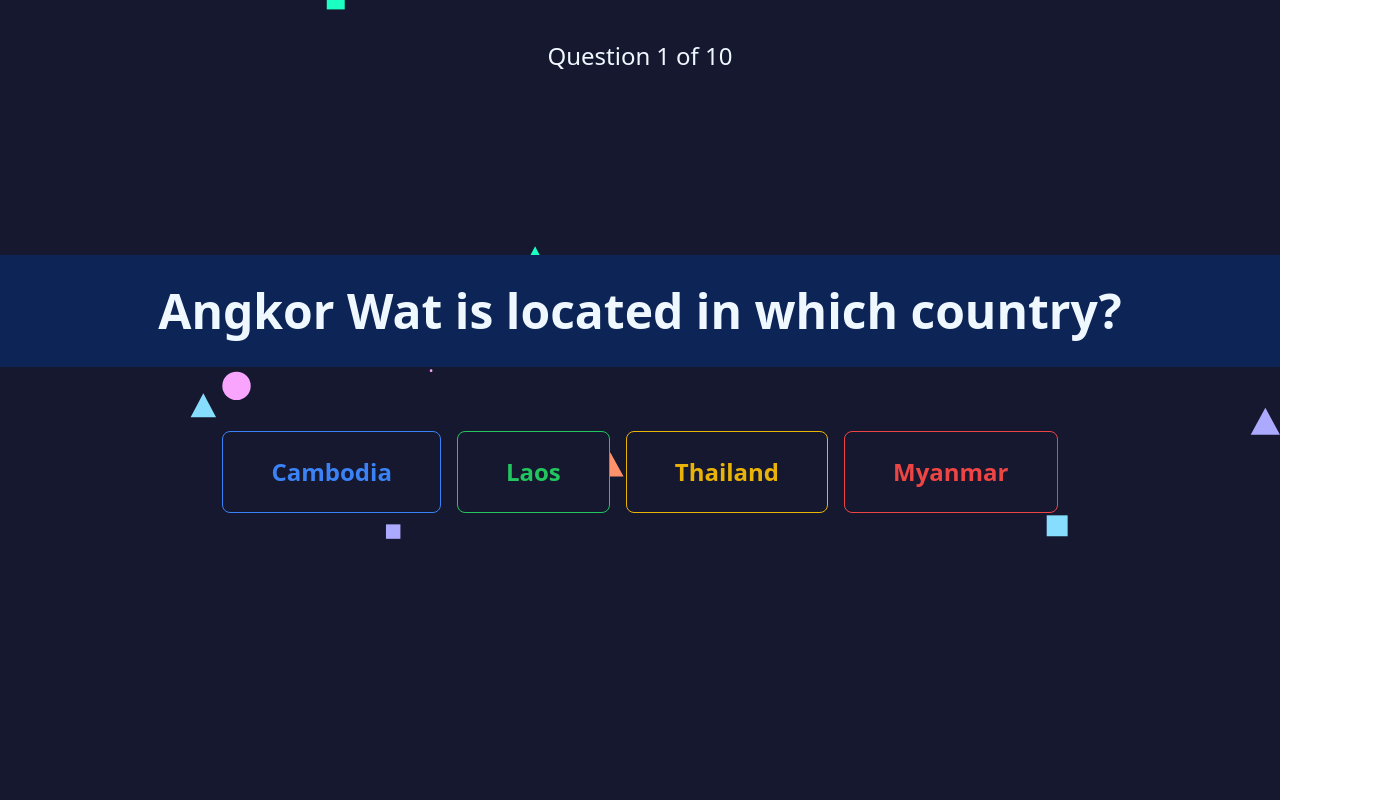
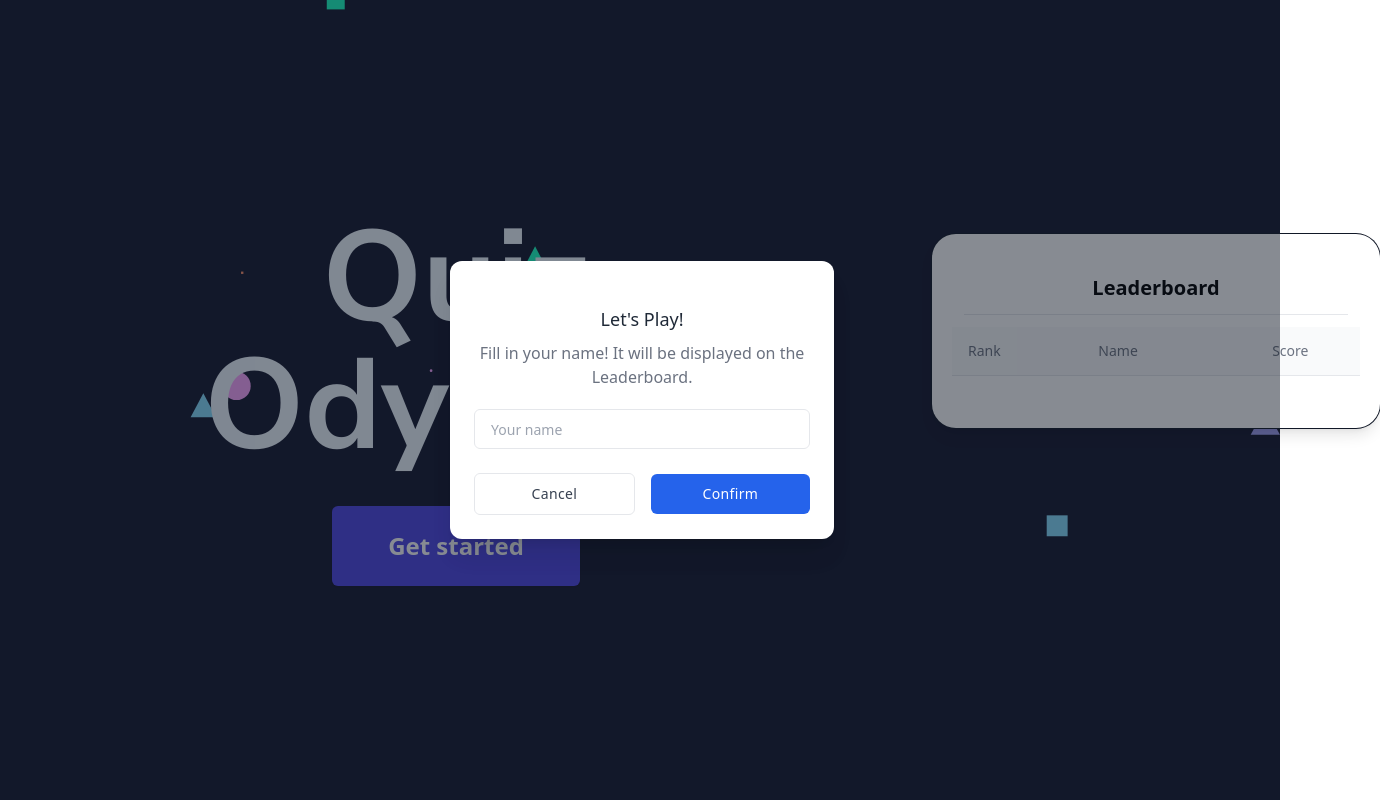
Before and after one commit to aGlassofMarjan/HackatonBSD15, a plain HTML site: page index.html in a window 1280 px wide. Both pictures are taken after a click on the button "Get started". Shown: the whole page, 1380 px wide, since content can reach past the window. Drawn offline with nearby package versions, Linux system fonts and the light colour scheme.

Commit message:
final commit group 2 BSD15

```diff
--- a/index.html
+++ b/index.html
@@ -19,48 +19,59 @@
                     <h1 class="text-9xl font-bold mb-9">Quiz <br> Odyssey</h1>
 
                     <!-- tombol pertama mulai -->
-                    <button id="mulai" class="rounded-md bg-indigo-600 px-14 py-6 text-2xl mt-45 font-semibold
+                    <button id="openPopup" class="rounded-md bg-indigo-600 px-14 py-6 text-2xl mt-45 font-semibold
                     text-white shadow-sm hover:bg-indigo-500 focus-visible:outline focus-visible:outline-2
                     focus-visible:outline-offset-2 focus-visible:outline-indigo-600">Get started</button>
                 </div>
                 <div class="text-center">
                     <div class="relative left-1/2 mt-5 flex w-max-w-max">
                         <div class="w-screen max-w-md flex-auto overflow-hidden rounded-3xl bg-white text-sm leading-6
-                        shadow-lg ring-1 ring-gray-900/5">
-                            <div class="p-5 text-xl">
+                        shadow-lg ring-1 ring-gray-900 p-5">
+                            <div class="pt-5 text-xl" id="leaderboard">
                                 <p class="font-bold">Leaderboard</p>
                                 <hr class="font-bold m-3">
-                                <!-- Leaderboard -->
-                                <ul role="list" class="divide-y divide-gray-100">
-                                    <li class="flex justify-between gap-x-6 py-5">
-                                        <div class="flex min-w-0 gap-x-4">
-                                            <h1 class="font-bold text-slate-950">1</h1>
-                                            <div class="min-w-0 flex-auto">
-                                                <p class="text-md font-semibold leading-6 text-gray-900">Leslie
-                                                    Alexander</p>
-                                            </div>
-                                        </div>
-                                        <div class="hidden shrink-0 sm:flex sm:flex-col sm:items-end">
-                                            <p class="text-md leading-6 text-gray-900">2987</p>
-                                        </div>
-                                    </li>
+                                <!-- jbjbj -->
+                                <table id="leaderboard-table" class="min-w-full divide-y divide-gray-200">
+                                    <thead class="bg-gray-50">
+                                        <tr>
+                                            <th scope="col" class="py-3.5 px-4 text-sm font-normal text-left rtl:text-right
+                                                text-gray-500">
+                                                <button class="flex items-center gap-x-3 focus:outline-none">
+                                                    <span>Rank</span>
+                                                </button>
+                                            </th>
 
-                                    <!-- list example - hapus untuk integrasi -->
+                                            <th scope="col"
+                                                class="px-12 py-3.5 text-sm font-normal text-left rtl:text-right text-gray-500">
+                                                Name
+                                            </th>
 
-                                    <li class="flex justify-between gap-x-6 py-5">
-                                        <div class="flex min-w-0 gap-x-4">
-                                            <h1 class="font-bold text-slate-950">1</h1>
-                                            <div class="min-w-0 flex-auto">
-                                                <p class="text-md font-semibold leading-6 text-gray-900">Leslie
-                                                    Alexander</p>
-                                            </div>
-                                        </div>
-                                        <div class="hidden shrink-0 sm:flex sm:flex-col sm:items-end">
-                                            <p class="text-md leading-6 text-gray-900">2987</p>
-                                        </div>
-                                    </li>
-                                </ul>
-
+                                            <th scope="col"
+                                                class="px-4 py-3.5 text-sm font-normal text-left rtl:text-right text-gray-500">
+                                                Score
+                                            </th>
+                                        </tr>
+                                    </thead>
+                                    <tbody id="leaderboard-body" class="bg-white divide-y divide-gray-200">
+                                        <tr>
+                                            <td class="px-4 py-4 text-sm font-medium whitespace-nowrap">
+                                                <div>
+                                                    <h2 class="font-medium text-gray-800"></h2>
+                                                </div>
+                                            </td>
+                                            <td class="px-12 py-4 text-sm font-medium whitespace-nowrap">
+                                                <div>
+                                                    <h2 class="font-medium text-gray-800"></h2>
+                                                </div>
+                                            </td>
+                                            <td class="px-4 py-4 text-sm whitespace-nowrap">
+                                                <div>
+                                                    <p class="text-gray-500"></p>
+                                                </div>
+                                            </td>
+                                        </tr>
+                                    </tbody>
+                                </table>
                             </div>
                         </div>
                     </div>
@@ -69,7 +80,57 @@
         </div>
 
         <!-- Popup container -->
-        <!-- ini id nya => id="popUpDaftar" -->
+
+        <div id="popupForm"
+            class="popup fixed top-0 left-0 w-full h-full flex items-center justify-center bg-gray-900 bg-opacity-50">
+            <div class="flex items-end justify-center min-h-screen px-4 pt-4 pb-20 text-center sm:block sm:p-0">
+                <span class="hidden sm:inline-block sm:align-middle sm:h-screen" aria-hidden="true">&#8203;</span>
+
+                <div class="relative inline-block p-4 overflow-hidden text-left align-middle transition-all
+                transform bg-white shadow-xl sm:max-w-sm rounded-xl sm:my-8 sm:w-full sm:p-6">
+                    <div class="mt-5 text-center">
+                        <h3 class="text-lg font-medium text-gray-800" id="modal-title">
+                            Let's Play!
+                        </h3>
+
+                        <p class="mt-2 text-gray-500">
+                            Fill in your name! It will be displayed on the Leaderboard.
+                        </p>
+                    </div>
+
+                    <form>
+                        <div class="flex items-center justify-between w-full mt-5 gap-x-2">
+                            <input id="name" type="text" placeholder="Your name" class="flex-1 block h-10 px-4 text-sm
+                            text-gray-700 bg-white border border-gray-200 rounded-md focus:border-blue-400
+                            focus:ring-blue-300 focus:ring-opacity-40 focus:outline-none focus:ring" />
+                        </div>
+
+
+                        <div class="mt-4 sm:flex sm:items-center sm:justify-between sm:mt-6 sm:-mx-2">
+
+
+                            <button id="closePopup" class="px-4 sm:mx-2 w-full py-2.5 text-sm font-medium tracking-wide text-gray-700
+                            capitalize transition-colors duration-300 transform border border-gray-200 rounded-md hover:bg-gray-100
+                            focus:outline-none focus:ring focus:ring-gray-300 focus:ring-opacity-40">
+                                Cancel
+                            </button>
+
+
+                            <button id="mulai" class="px-4 sm:mx-2 w-full py-2.5 mt-3 sm:mt-0 text-sm
+                            font-medium tracking-wide text-white capitalize transition-colors duration-300
+                            transform bg-blue-600 rounded-md hover:bg-blue-500 focus:outline-none focus:ring
+                            focus:ring-blue-300 focus:ring-opacity-40">
+                                Confirm
+                            </button>
+                        </div>
+                    </form>
+
+
+                </div>
+            </div>
+        </div>
+
+        <!-- Akhir Popup container -->
 
         <!-- akjehbihwe -->
 
@@ -456,9 +517,24 @@
         </div>
     </div>
 
+    <script>
+        const openPopupBtn = document.getElementById('openPopup');
+        const closePopupBtn = document.getElementById('closePopup');
+        const popupForm = document.getElementById('popupForm');
+
+        openPopupBtn.addEventListener('click', () => {
+            popupForm.style.display = 'flex';
+        });
+
+        closePopupBtn.addEventListener('click', () => {
+            popupForm.style.display = 'none';
+        });
+    </script>
+    <script src="./script/leaderboard.js"></script>
     <script src="./script/buttons.js"></script>
     <script src="asset/finisher-header.es5.min.js" type="text/javascript"></script>
     <script src="asset/scriptHeader.js"></script>
     <script src="https://cdn.tailwindcss.com"></script>
 </body>
+
 </html>
--- a/script/buttons.js
+++ b/script/buttons.js
@@ -73,7 +73,7 @@ let bankSoal = [
         ]
     },
     { // Number 9
-        question: 'What is the abbreviation for WHO (World Health Organization)?',
+        question: 'What is the abbreviation for WHO?',
         answer: [
             "World Health Organization",
             "World Happy Organization",
@@ -236,12 +236,14 @@ let nextButtons = document.querySelectorAll(".nextButton")
 let backButton = document.getElementById("kembali")
 let currentPageIndex = 0
 let score = 0
+let pertama = 0
 
 document.getElementById('mulai').addEventListener('click', function () {
     recNoSoal = []
     currentPageIndex = 0
     showPage(currentPageIndex)
     document.getElementById('halamanUtama').style.display = 'none'
+    document.getElementById('popupForm').style.display = 'none'
 })
 
 nextButtons.forEach((button, index) => {
@@ -276,6 +278,7 @@ nextButtons.forEach((button, index) => {
 
 backButton.addEventListener("click", function () {
     score = 0
+    pertama = 0
     currentPageIndex = 0
     showPage(currentPageIndex)
 
@@ -333,4 +336,5 @@ function showPage(index) {
             page.style.display = 'none'
         }
     })
+
 }
--- a/script/leaderboard.js
+++ b/script/leaderboard.js
@@ -1,42 +1,37 @@
 let users = [];
-
+let user = {}
 const addUser = (ev) => {
   ev.preventDefault();
-
-  let user = {
+  user = {
     id: Date.now(),
     name: document.getElementById("name").value,
     score: generateRandomScore() // nanti score disini, func randomscore matiin
   };
-  users.push(user);
+
   document.querySelector("form").reset();
 
-  updateLeaderboard();
-
-
-  localStorage.setItem("UserList", JSON.stringify(users));
 }
 
 //RANDOM SCORE
 //ini buat contoh score aja
 const generateRandomScore = () => {
-  return Math.floor(Math.random() * 101);
+  return document.getElementById('finalScore').innerText
 }
 
 const updateLeaderboard = () => {
 
   users.sort((a, b) => b.score - a.score);
-
+  const topUser = users.slice(0, 10)
 
   const leaderboardBody = document.getElementById('leaderboard-body');
   leaderboardBody.innerHTML = '';
 
-  users.forEach((user, index) => {
+  topUser.forEach((user, index) => {
     const row = `<tr>
-                  <td>${index + 1}</td>
-                  <td>${user.name}</td>
-                  <td>${user.score}</td>
-                </tr>`;
+    <td class="text-md text-gray-800">${index + 1}</td>
+    <td class="text-md text-gray-800">${user.name}</td>
+    <td class="text-md text-gray-800">${user.score}</td>
+    </tr>`;
     leaderboardBody.innerHTML += row;
   });
 }
@@ -48,5 +43,16 @@ document.addEventListener("DOMContentLoaded", () => {
     updateLeaderboard();
   }
 
-  document.getElementById('btn').addEventListener('click', addUser);
+  document.getElementById('mulai').addEventListener('click', addUser);
 });
+
+backButton = document.getElementById("kembali")
+backButton.addEventListener("click", function () {
+  user.score = document.getElementById('finalScore').innerText
+  users.push(user);
+  updateLeaderboard();
+
+
+  localStorage.setItem("UserList", JSON.stringify(users));
+
+})
--- a/style/style.css
+++ b/style/style.css
@@ -12,6 +12,10 @@ h1{
     display: none;
 }
 #selesai{
+    display: none;
+}
+
+#popupForm{
     display: none;
 }
 
```
